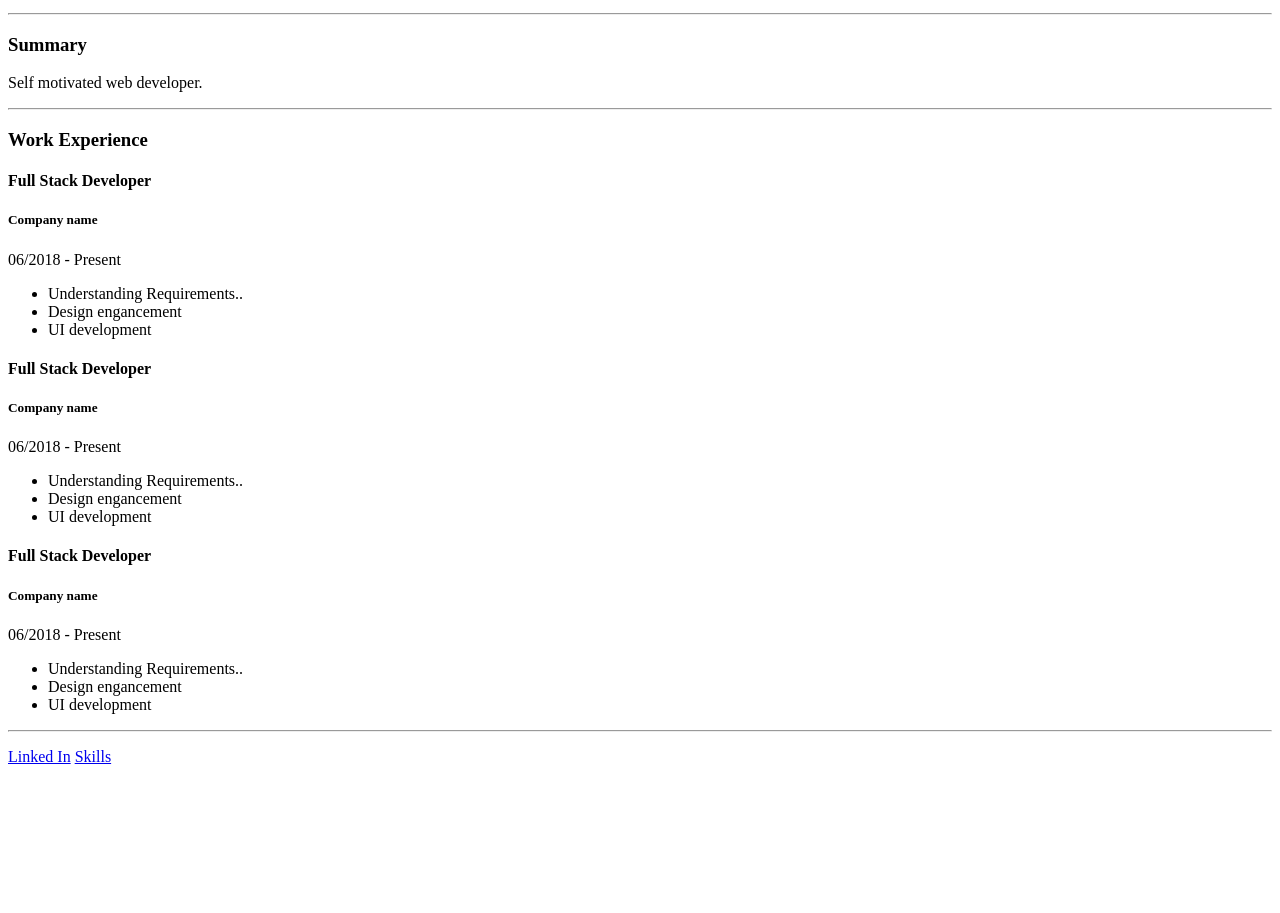
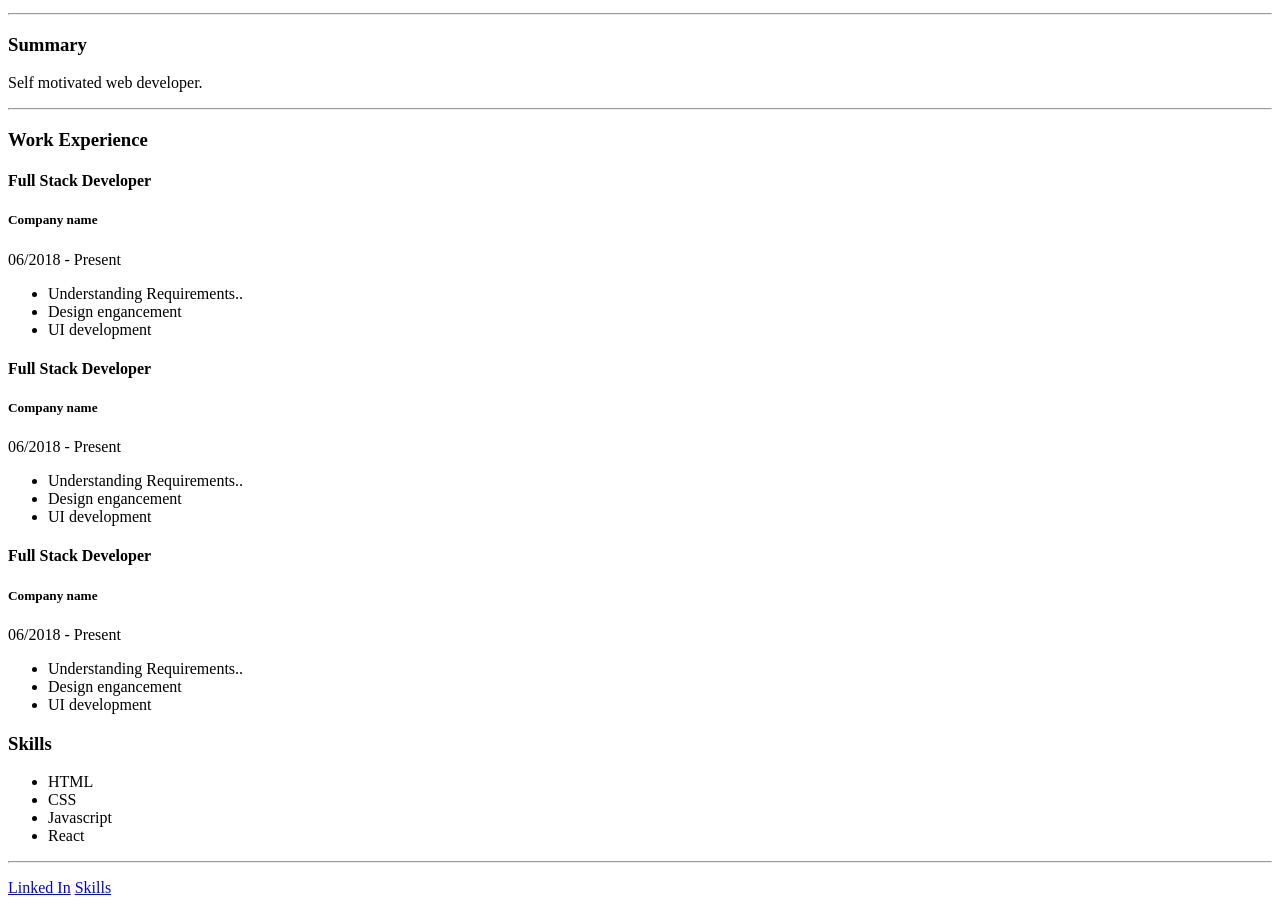
Before and after one commit to learnzdevelopmenthub/01_resume, a plain HTML site: page index.html in a window 1280 px wide. Shown: the part 88-1001 px from the top of the page. Before the commit the page ends 870 px from the top, so only its background shows below. Drawn offline with Linux system fonts and the light colour scheme.

Commit message:
aadded skill section

```diff
--- a/index.html
+++ b/index.html
@@ -50,6 +50,15 @@
                 </ul>
             </div>
         </section>
+        <section>
+            <h3>Skills</h3>
+            <ul>
+                <li>HTML</li>
+                <li>CSS</li>
+                <li>Javascript</li>
+                <li>React</li>
+            </ul>
+        </section>
     </main>
     <hr>
     <footer>
```
